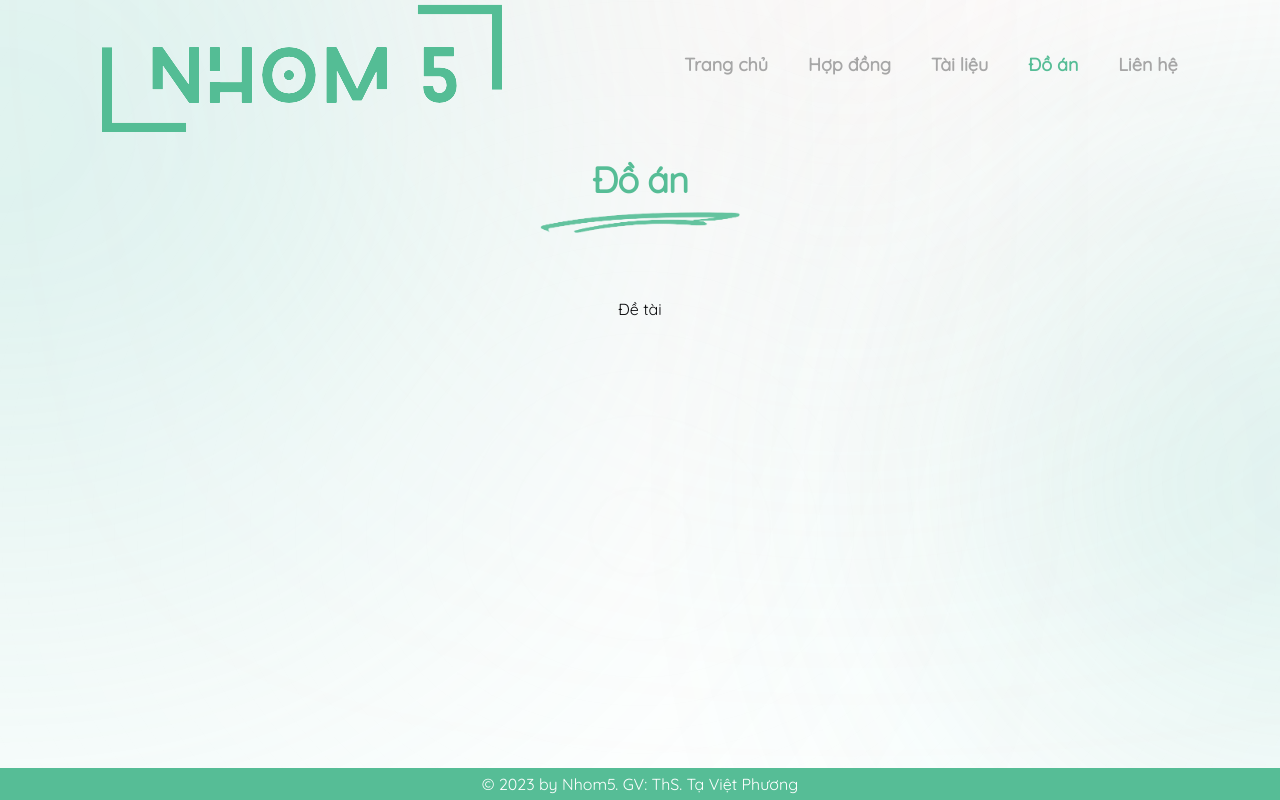
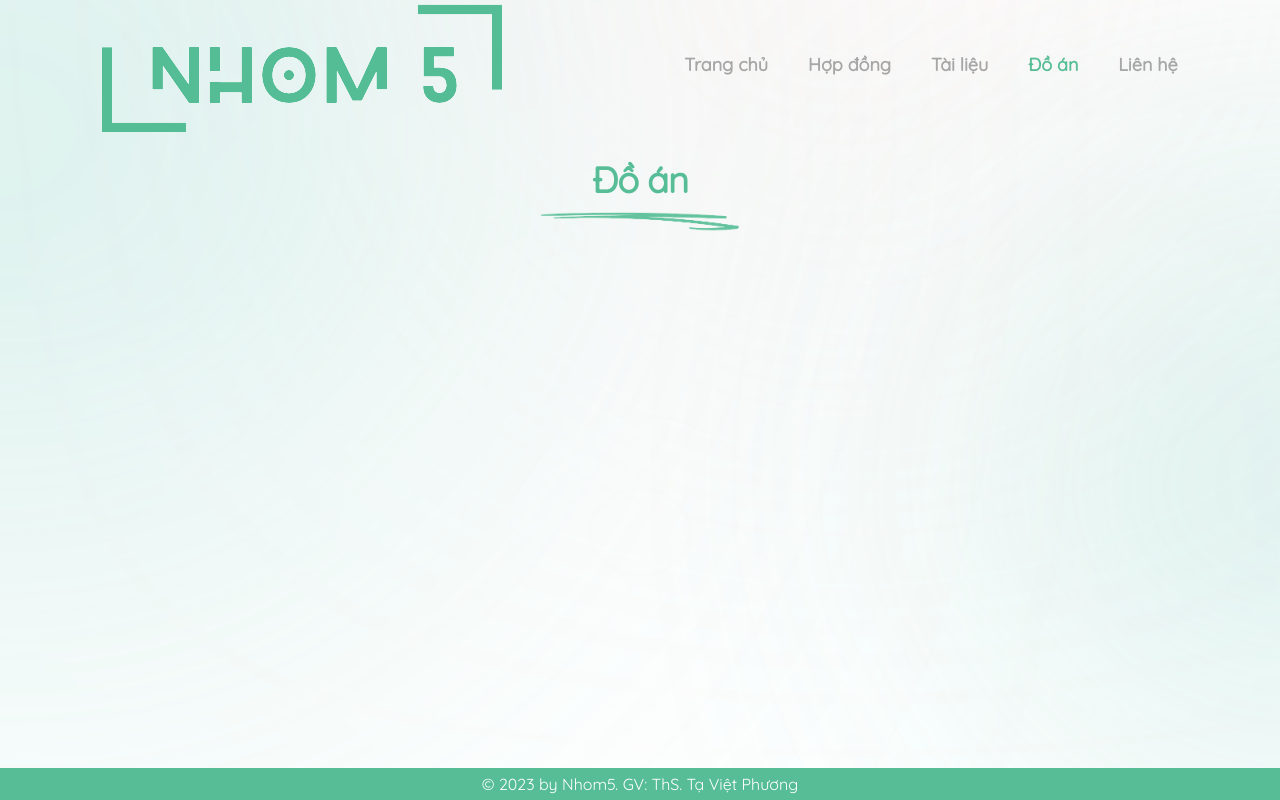
Before and after one commit to kimthu09/IS208-team5, a Next.js app in the folder frontend/: page /project in a window 1280 px wide. Built offline with nearby package versions, Linux system fonts and the light colour scheme.

Commit message:
update: change title type

```diff
--- a/frontend/app/contact/page.tsx
+++ b/frontend/app/contact/page.tsx
@@ -1,10 +1,11 @@
 import PageTitle from "@/components/page-title/page-title";
 import UserCard from "@/components/user/user-card";
+import { PageTitleUnderlineType } from "@/constants";
 
 const ContactPage = () => {
     return (
         <div className="flex flex-col gap-16 items-center">
-            <PageTitle title="Liên hệ" />
+            <PageTitle title="Liên hệ" type={PageTitleUnderlineType.Type1} />
             <div className="flex flex-wrap gap-16 items-center justify-center">
                 <UserCard
                     avaUrl={"/images/ava/Mai.png"}
--- a/frontend/app/project/page.tsx
+++ b/frontend/app/project/page.tsx
@@ -1,14 +1,10 @@
 import PageTitle from "@/components/page-title/page-title";
+import { PageTitleUnderlineType } from "@/constants";
 
 const ProjectPage = () => {
     return (
         <div className="flex flex-col gap-16 items-center">
-            <PageTitle title="Đồ án" />
-            <ol>
-                <li>Đề tài
-                    <p></p>
-                </li>
-            </ol>
+            <PageTitle title="Đồ án" type={PageTitleUnderlineType.Type2} />
         </div>
     );
 }
--- a/frontend/components/page-title/page-title.tsx
+++ b/frontend/components/page-title/page-title.tsx
@@ -1,12 +1,12 @@
-import { title } from "process";
 import Image from "next/image";
+import { PageTitleUnderlineType } from "@/constants";
 
-const PageTitle = (props: { title: string }) => {
-    const { title } = props
+const PageTitle = (props: { title: string, type: PageTitleUnderlineType }) => {
+    const { title, type } = props
     return (
         <div className="flex flex-col gap-3 items-center justify-center">
             <h1 className="text-primary">{title}</h1>
-            <Image src="/images/underline/underline-1.png" alt="underline" height={20} width={200} className="opacity-90" />
+            <Image src={`/images/underline/underline-${type}.png`} alt="underline" height={20} width={200} className="opacity-90" />
         </div>
     );
 }
--- a/frontend/constants/index.ts
+++ b/frontend/constants/index.ts
@@ -51,3 +51,9 @@ export const toolItems: ToolItem[] = [
     icon: FaGithub,
   },
 ];
+
+export enum PageTitleUnderlineType {
+  Type1 = 1,
+  Type2 = 2,
+  Type3 = 3
+}
--- a/frontend/package.json
+++ b/frontend/package.json
@@ -9,6 +9,7 @@
     "lint": "next lint"
   },
   "dependencies": {
+    "@radix-ui/react-accordion": "^1.1.2",
     "@radix-ui/react-aspect-ratio": "^1.0.3",
     "@radix-ui/react-avatar": "^1.0.4",
     "@radix-ui/react-slot": "^1.0.2",
```
Also changed, not shown: 1 other file (tests, documents, lock files or other folders).
